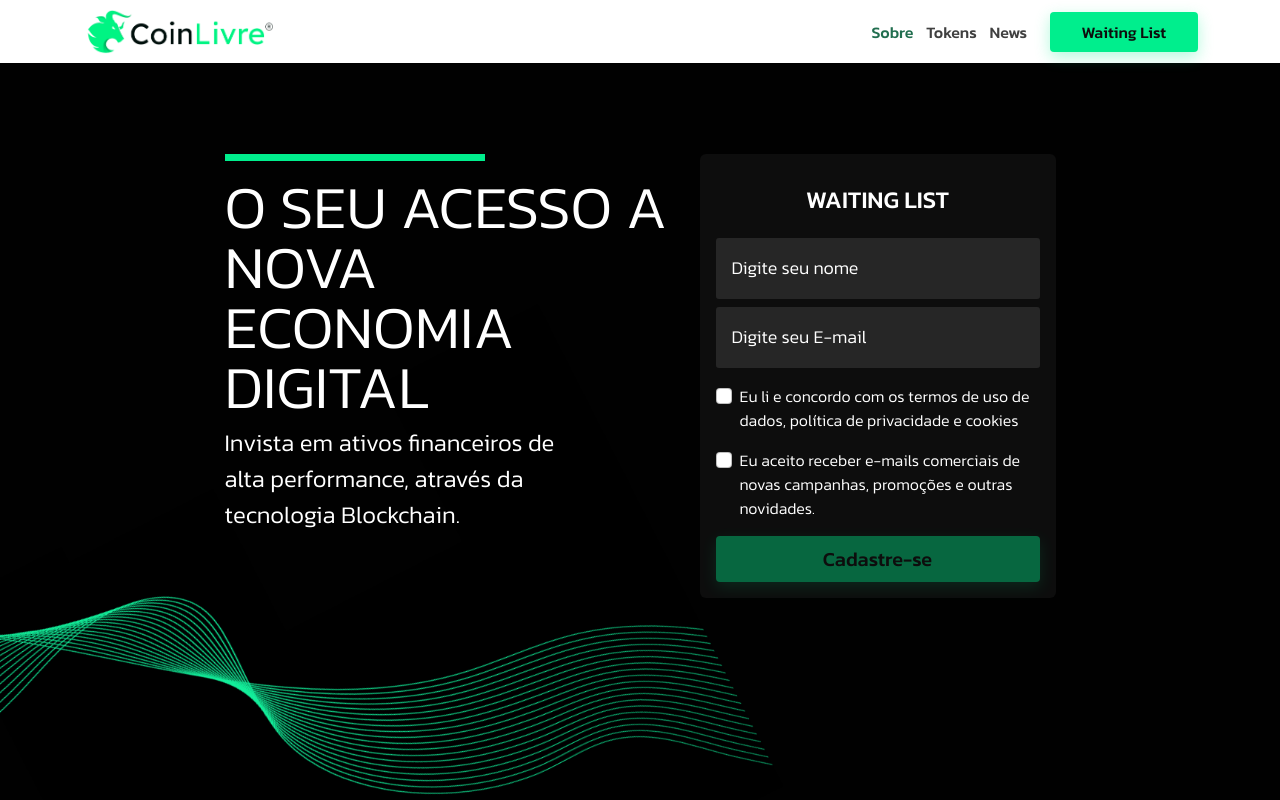
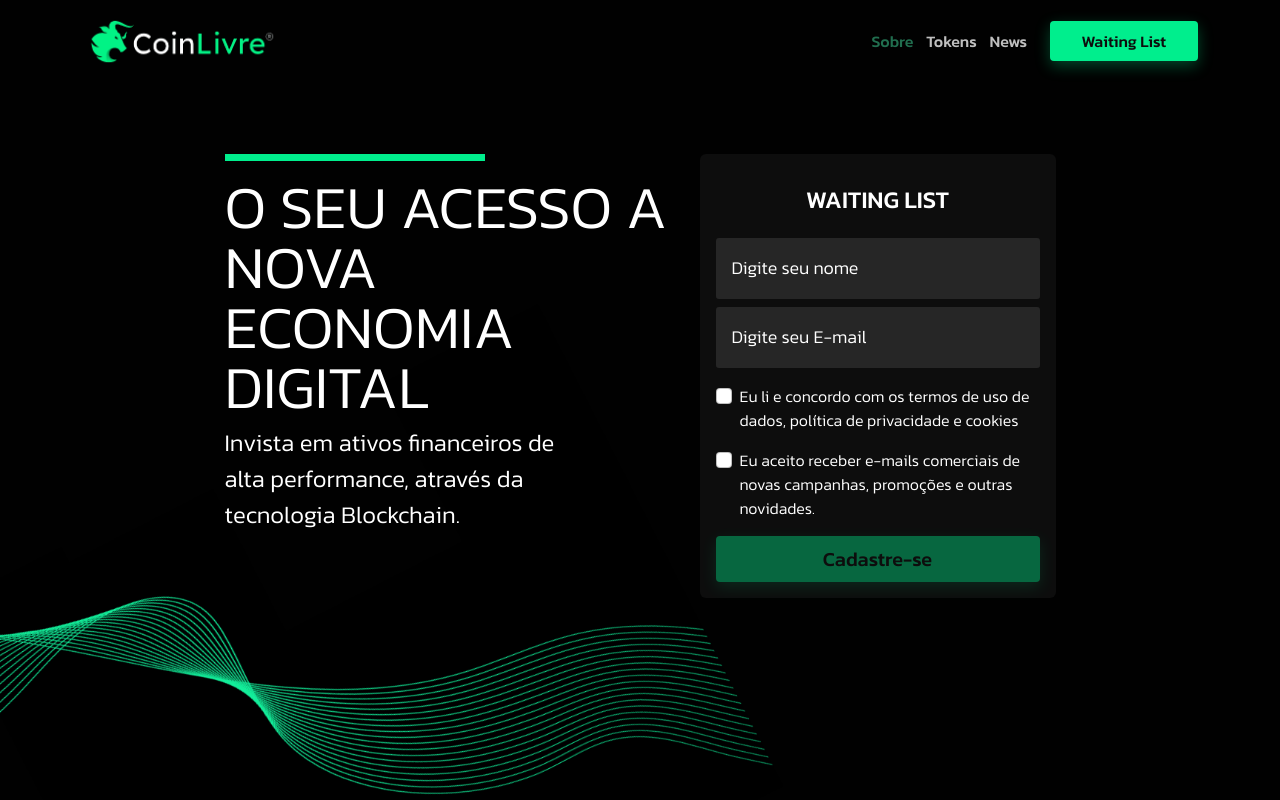
Before and after one commit to matheusmorita/CLfront, a Next.js app: page /quem-somos in a window 1280 px wide. Shown: the top 800 px of the page. Built offline with nearby package versions, Linux system fonts and the light colour scheme; no server answers.

Commit message:
feat: navbar muda de tema com scroll

```diff
--- /dev/null
+++ b/assets/js/scrollUtil.js
@@ -0,0 +1,3 @@
+export const getPageTopDistance = () => {
+    return window.scrollY
+}
--- a/components/atoms/Logo/index.tsx
+++ b/components/atoms/Logo/index.tsx
@@ -1,10 +1,14 @@
 import React from 'react'
 import Image from 'next/image'
 import Source from '../../../assets/img/logo.webp'
-
+import SourceWhite from '../../../assets/img/logo-white.webp'
 import Styles from './styles.module.scss'
 
-const Logo = () => {
+type Props = {
+  white: boolean
+}
+
+const Logo = ({ white }: Props) => {
   const width = 200
   const height = undefined
   const alt = "Logomarca da Coinlivre"
@@ -13,9 +17,9 @@ const Logo = () => {
     <figure className={Styles.figure}>
       <Image
         alt={alt}
-        src={Source}
         width={width}
         height={height}
+        src={white ? SourceWhite : Source}
       />
     </figure>
   )
--- a/components/organisms/Header/index.tsx
+++ b/components/organisms/Header/index.tsx
@@ -3,12 +3,24 @@ import Button from '../../atoms/Button'
 import Logo from '../../atoms/Logo'
 import Styles from './styles.module.scss'
 
+import { getPageTopDistance } from '../../../assets/js/scrollUtil'
+
 const Header = () => {
+  const [whiteTheme, setWhiteTheme] = React.useState<boolean>(false)
+
+  const handleHeaderChange = () => {
+    getPageTopDistance() > 0 ? setWhiteTheme(true) : setWhiteTheme(false)
+  }
+
+  React.useEffect(() => {
+    window.addEventListener("scroll", handleHeaderChange)
+  }, [])
+
   return (
-    <nav className={Styles.navbar}>
+    <nav className={`${Styles.navbar} ${whiteTheme ? Styles.white : ''}`}>
       <div className={`${Styles.navbar__wrapper} container`}>
         <a href="#">
-          <Logo />
+          <Logo white={!whiteTheme} />
         </a>
         <div className="d-flex align-items-center justify-content-center">
           <a href="#" className={Styles.active}>
--- a/components/organisms/Header/styles.module.scss
+++ b/components/organisms/Header/styles.module.scss
@@ -3,14 +3,25 @@
 .navbar {
     width: 100%;
     height: auto;
-    background: $white;
+    background: transparent;
     position: fixed;
     z-index: 1031;
+    transition: .4s;
+    padding: .7rem 0;
 
     &__wrapper {
         display: flex;
         align-items: center;
         justify-content: space-between;
+    }
+
+    &.white {
+        background: $white;
+        padding: .2rem 0;
+
+        .disabled {
+            color: $gray;
+        }
     }
 }
 
@@ -33,7 +44,7 @@
     cursor: default;
     pointer-events: none;
     font-weight: 500;
-    color: $gray;
+    color: $light;
     padding: 0 .4rem;
 
     @media (max-width: 992px) {
```
Also changed, not shown: assets/img/logo.webp.
